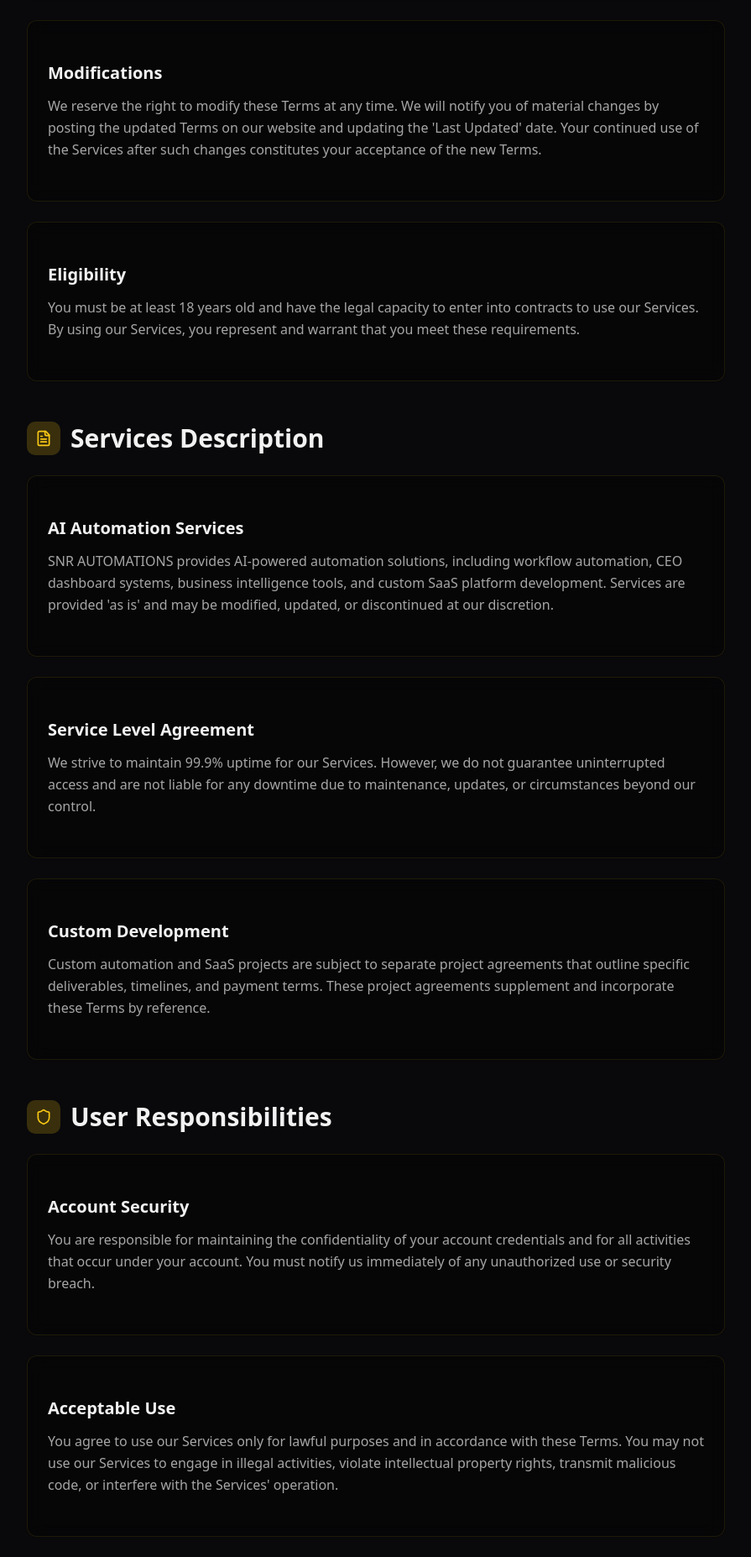
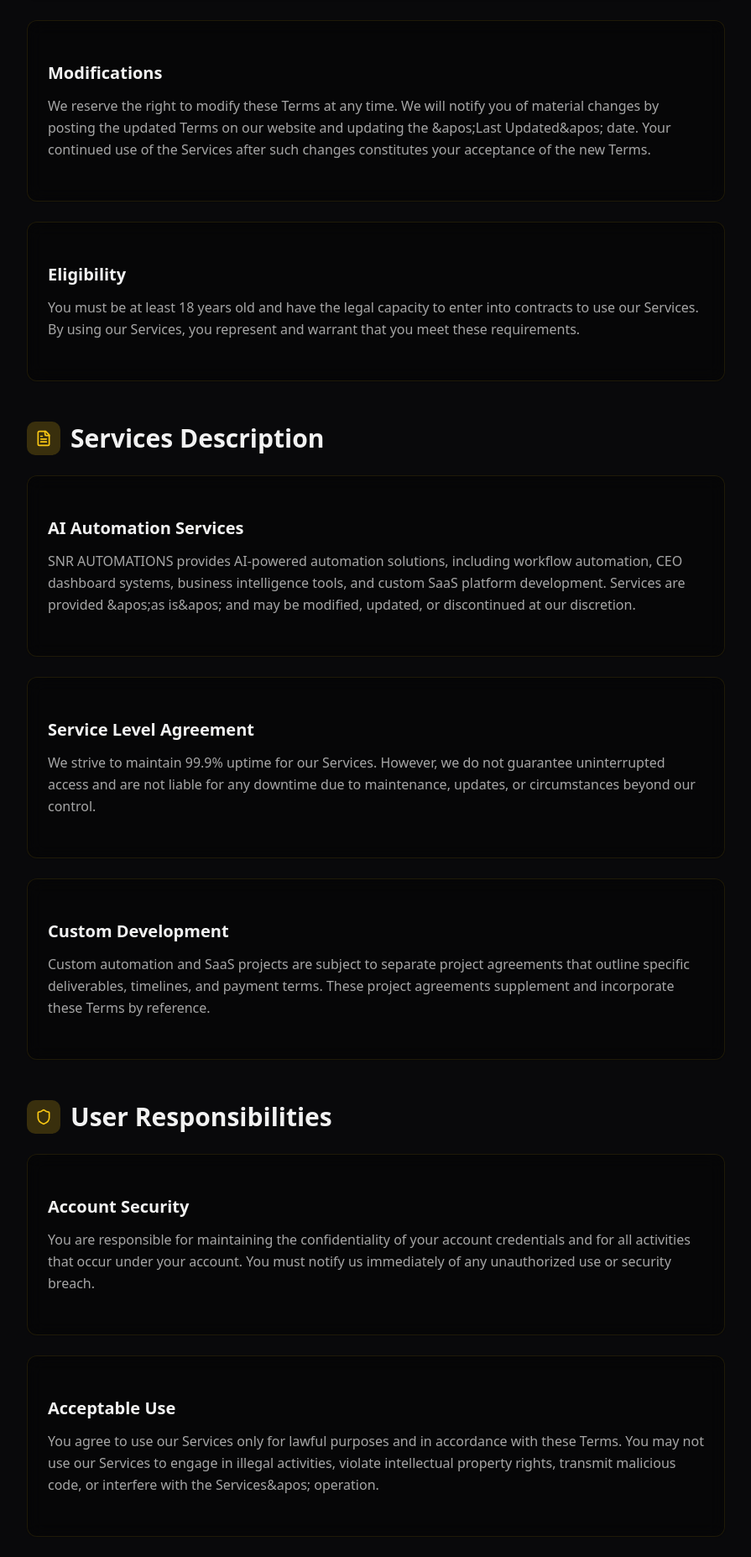
Before and after one commit to SNR-Automations/sample-website-jo1, a Next.js app: page /terms-of-service in a window 1280 px wide. Shown: the part 1126-2980 px from the top of the page at 84% size, without its empty margins (192-1087 px from the left). Built offline with nearby package versions, Linux system fonts and the light colour scheme.

Commit message:
Update page.tsx

```diff
--- a/src/app/terms-of-service/page.tsx
+++ b/src/app/terms-of-service/page.tsx
@@ -22,11 +22,11 @@ const sections = [
     content: [
       {
         subtitle: "Agreement to Terms",
-        text: "By accessing or using SNR AUTOMATIONS' website, products, and services (collectively, the 'Services'), you agree to be bound by these Terms of Service ('Terms'). If you do not agree to these Terms, you may not access or use our Services.",
+        text: "By accessing or using SNR AUTOMATIONS&apos; website, products, and services (collectively, the &apos;Services&apos;), you agree to be bound by these Terms of Service (&apos;Terms&apos;). If you do not agree to these Terms, you may not access or use our Services.",
       },
       {
         subtitle: "Modifications",
-        text: "We reserve the right to modify these Terms at any time. We will notify you of material changes by posting the updated Terms on our website and updating the 'Last Updated' date. Your continued use of the Services after such changes constitutes your acceptance of the new Terms.",
+        text: "We reserve the right to modify these Terms at any time. We will notify you of material changes by posting the updated Terms on our website and updating the &apos;Last Updated&apos; date. Your continued use of the Services after such changes constitutes your acceptance of the new Terms.",
       },
       {
         subtitle: "Eligibility",
@@ -40,7 +40,7 @@ const sections = [
     content: [
       {
         subtitle: "AI Automation Services",
-        text: "SNR AUTOMATIONS provides AI-powered automation solutions, including workflow automation, CEO dashboard systems, business intelligence tools, and custom SaaS platform development. Services are provided 'as is' and may be modified, updated, or discontinued at our discretion.",
+        text: "SNR AUTOMATIONS provides AI-powered automation solutions, including workflow automation, CEO dashboard systems, business intelligence tools, and custom SaaS platform development. Services are provided &apos;as is&apos; and may be modified, updated, or discontinued at our discretion.",
       },
       {
         subtitle: "Service Level Agreement",
@@ -62,7 +62,7 @@ const sections = [
       },
       {
         subtitle: "Acceptable Use",
-        text: "You agree to use our Services only for lawful purposes and in accordance with these Terms. You may not use our Services to engage in illegal activities, violate intellectual property rights, transmit malicious code, or interfere with the Services' operation.",
+        text: "You agree to use our Services only for lawful purposes and in accordance with these Terms. You may not use our Services to engage in illegal activities, violate intellectual property rights, transmit malicious code, or interfere with the Services&apos; operation.",
       },
       {
         subtitle: "Data Accuracy",
@@ -128,7 +128,7 @@ const sections = [
       },
       {
         subtitle: "Disclaimer of Warranties",
-        text: "EXCEPT AS EXPRESSLY PROVIDED, OUR SERVICES ARE PROVIDED 'AS IS' AND 'AS AVAILABLE' WITHOUT WARRANTIES OF ANY KIND, EITHER EXPRESS OR IMPLIED. WE DISCLAIM ALL WARRANTIES, INCLUDING IMPLIED WARRANTIES OF MERCHANTABILITY, FITNESS FOR A PARTICULAR PURPOSE, AND NON-INFRINGEMENT.",
+        text: "EXCEPT AS EXPRESSLY PROVIDED, OUR SERVICES ARE PROVIDED &apos;AS IS&apos; AND &apos;AS AVAILABLE&apos; WITHOUT WARRANTIES OF ANY KIND, EITHER EXPRESS OR IMPLIED. WE DISCLAIM ALL WARRANTIES, INCLUDING IMPLIED WARRANTIES OF MERCHANTABILITY, FITNESS FOR A PARTICULAR PURPOSE, AND NON-INFRINGEMENT.",
       },
       {
         subtitle: "No Guarantee of Results",
@@ -142,7 +142,7 @@ const sections = [
     content: [
       {
         subtitle: "Liability Cap",
-        text: "TO THE MAXIMUM EXTENT PERMITTED BY LAW, SNR AUTOMATIONS' TOTAL LIABILITY FOR ANY CLAIMS ARISING FROM OR RELATED TO THESE TERMS OR OUR SERVICES SHALL NOT EXCEED THE AMOUNT YOU PAID US IN THE 12 MONTHS PRECEDING THE CLAIM.",
+        text: "TO THE MAXIMUM EXTENT PERMITTED BY LAW, SNR AUTOMATIONS&apos; TOTAL LIABILITY FOR ANY CLAIMS ARISING FROM OR RELATED TO THESE TERMS OR OUR SERVICES SHALL NOT EXCEED THE AMOUNT YOU PAID US IN THE 12 MONTHS PRECEDING THE CLAIM.",
       },
       {
         subtitle: "Exclusion of Damages",
@@ -279,6 +279,7 @@ export default function TermsOfServicePage() {
           __html: JSON.stringify(termsPageStructuredData),
         }}
       />
+
       <div className="min-h-screen bg-background pt-20">
         {/* Hero Section */}
         <section className="py-16 bg-gradient-to-r from-background to-card/30">
@@ -293,14 +294,17 @@ export default function TermsOfServicePage() {
                 <Scale className="w-5 h-5 mr-2 text-primary" />
                 <span className="text-lg font-bold">Terms of Service</span>
               </Badge>
+
               <h1 className="text-4xl md:text-6xl font-bold mb-6">
                 Legal{" "}
                 <span className="gold-gradient-text">Terms & Conditions</span>
               </h1>
+
               <p className="text-xl text-muted-foreground max-w-3xl mx-auto mb-4">
-                Please read these terms carefully before using SNR AUTOMATIONS'
+                Please read these terms carefully before using SNR AUTOMATIONS&apos;
                 services.
               </p>
+
               <p className="text-sm text-muted-foreground">
                 Last Updated: November 25, 2025
               </p>
@@ -320,10 +324,11 @@ export default function TermsOfServicePage() {
                 <CardContent className="p-8">
                   <p className="text-lg text-muted-foreground leading-relaxed mb-4">
                     These Terms of Service (&quot;Terms&quot;) govern your
-                    access to and use of SNR AUTOMATIONS' website, products, and
-                    services. By using our Services, you agree to be bound by
-                    these Terms.
+                    access to and use of SNR AUTOMATIONS&apos; website, products,
+                    and services. By using our Services, you agree to be bound
+                    by these Terms.
                   </p>
+
                   <p className="text-lg text-muted-foreground leading-relaxed">
                     These Terms constitute a legally binding agreement between
                     you and SNR AUTOMATIONS. If you do not agree to these Terms,
@@ -393,13 +398,16 @@ export default function TermsOfServicePage() {
                   <div className="w-16 h-16 bg-primary/20 rounded-full flex items-center justify-center mx-auto mb-6">
                     <Mail className="w-8 h-8 text-primary" />
                   </div>
+
                   <h2 className="text-3xl font-bold mb-4">
                     Questions About These Terms?
                   </h2>
+
                   <p className="text-lg text-muted-foreground mb-6">
                     If you have any questions or concerns about these Terms of
                     Service, please contact our legal team:
                   </p>
+
                   <div className="space-y-2 mb-8">
                     <p className="text-muted-foreground">
                       <strong>Email:</strong> snrautomations3@gmail.com
@@ -408,6 +416,7 @@ export default function TermsOfServicePage() {
                       <strong>Location:</strong> Chennai, Tamil Nadu, India
                     </p>
                   </div>
+
                   <Link href="/contact">
                     <Button size="lg" className="gold-gradient px-8 py-6">
                       Contact Legal Team
```
